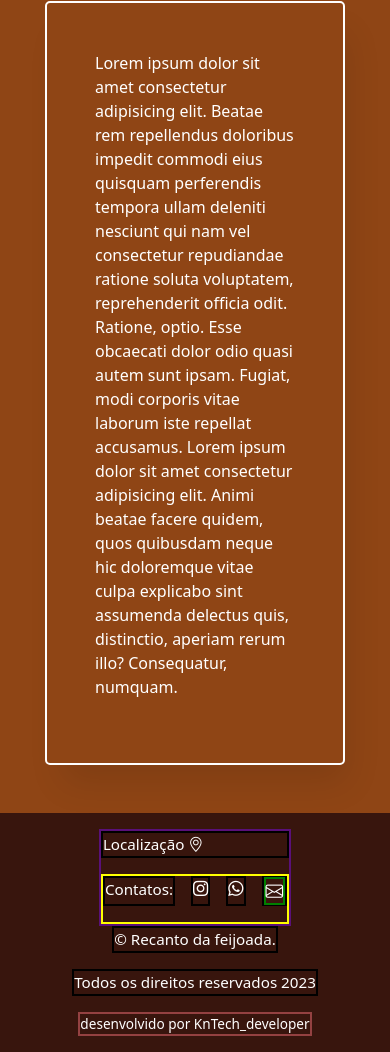
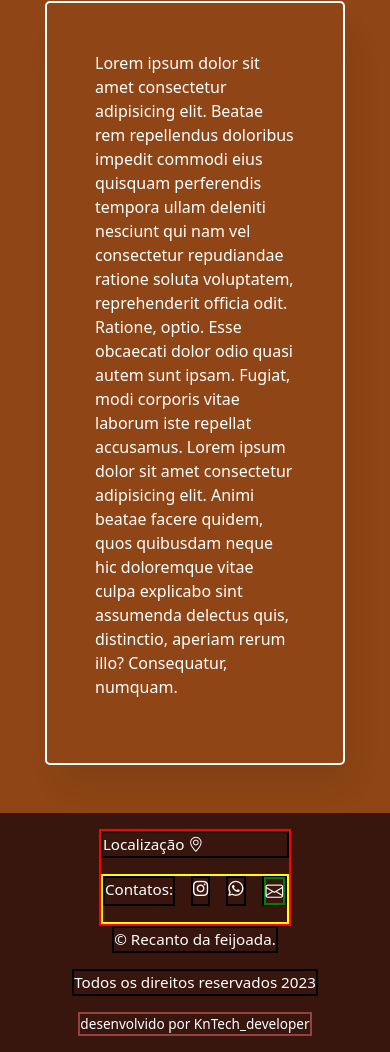
Before and after one commit to NiltonCsantos/recantodafeijoada, a website: page index.html in a window 390 px wide. Shown: the part 10184-11236 px from the top of the page. Drawn offline with nearby package versions, Linux system fonts and the light colour scheme.

Commit message:
Revisão

```diff
--- a/css/style.css
+++ b/css/style.css
@@ -327,7 +327,7 @@ a:hover {
     flex-direction: column;
     justify-content: center;
     gap: 0rem;
-    border: 2px solid rgb(90, 16, 121);
+    border: 2px solid red;
   }
 }
 .container-fluid aside footer .social-network {
```
